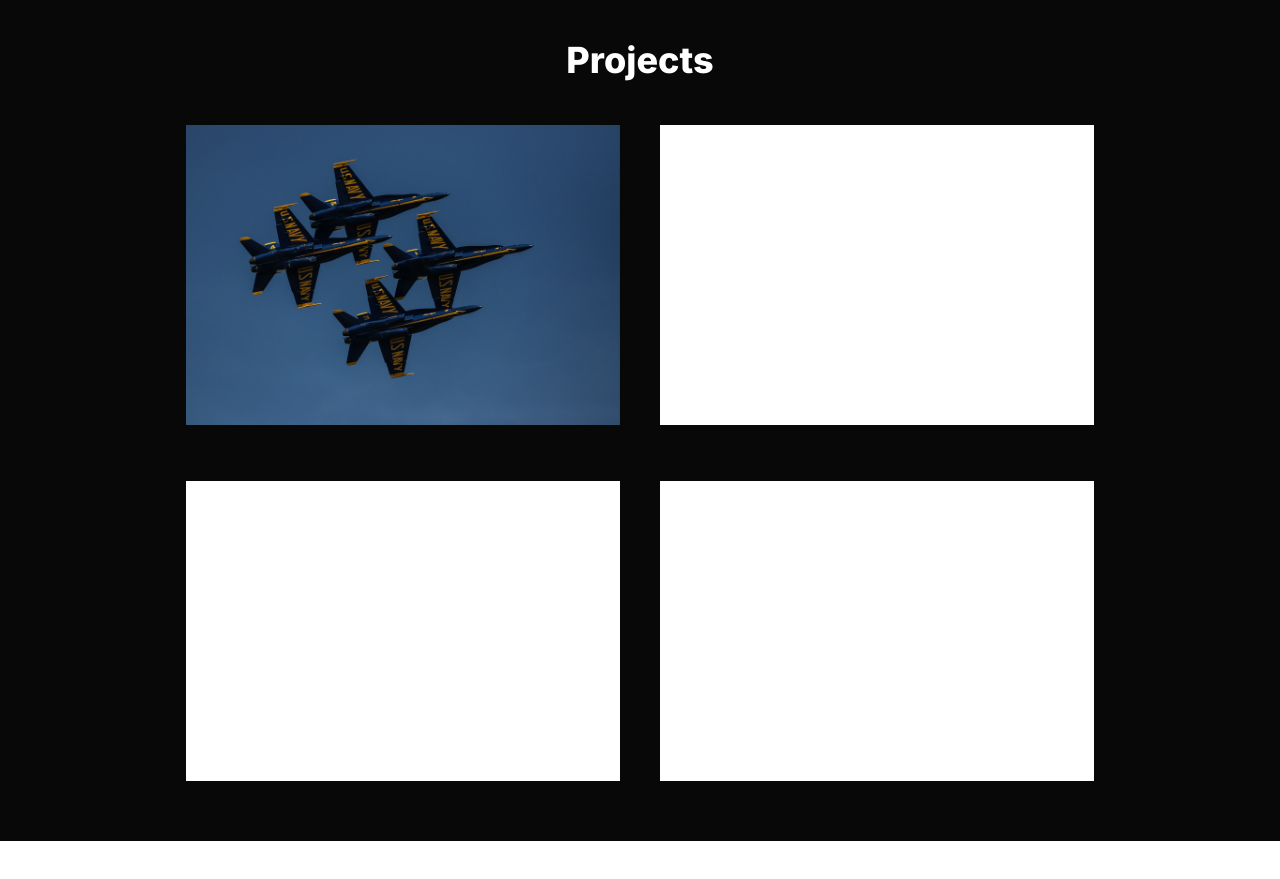
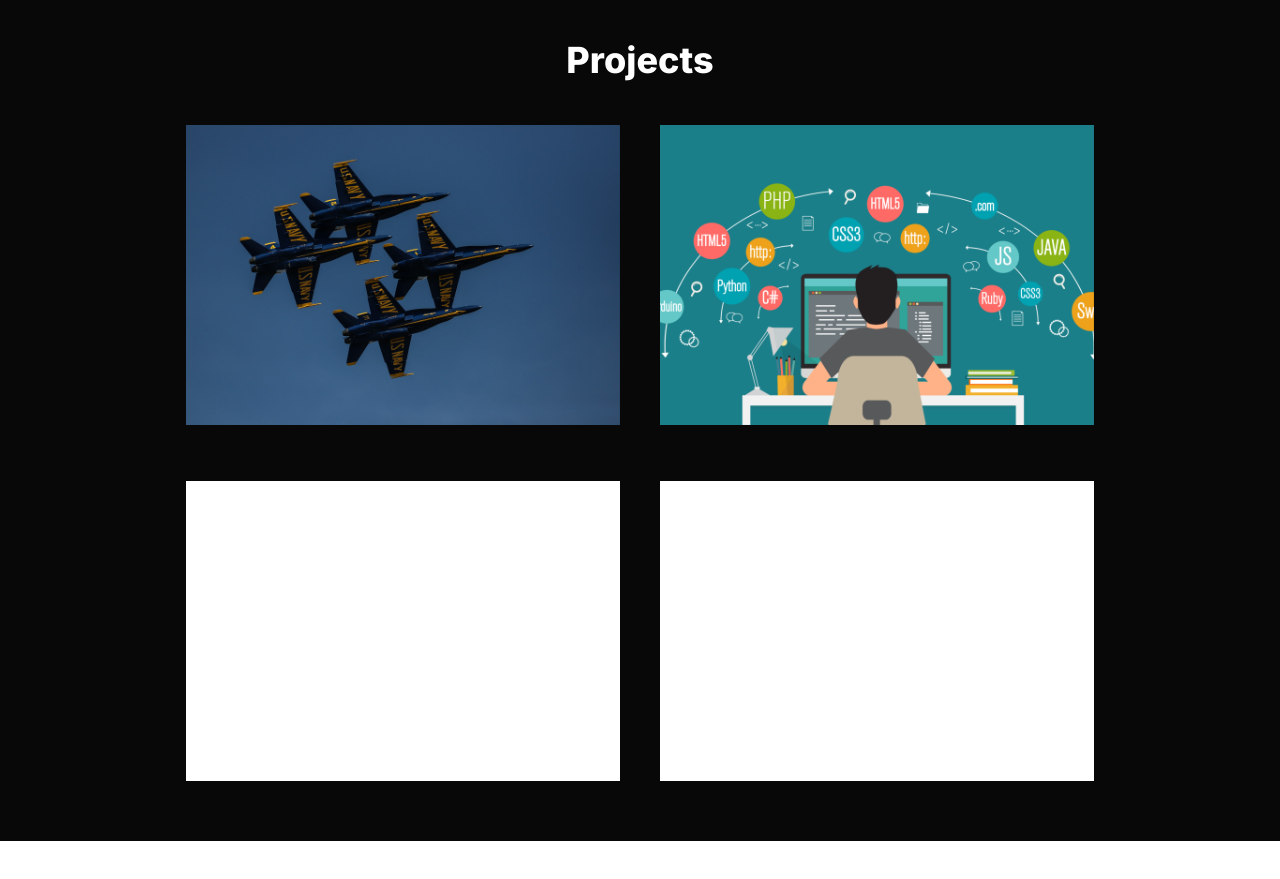
Before and after one commit to Bedlam343/Port-Folio, a Next.js app: page / in a window 1280 px wide. Shown: the part 1860-2739 px from the top of the page. Built offline with nearby package versions, Linux system fonts and the light colour scheme.

Commit message:
2 project cards

```diff
--- a/src/components/Projects.tsx
+++ b/src/components/Projects.tsx
@@ -1,17 +1,12 @@
 import { useState } from 'react';
 import FlipCard from '@/components/ui/FlipCard';
+import Arrow from '@/components/ui/Arrow';
 
 type ProjectsProps = {
   id: string;
 };
 
 const Projects = ({ id }: ProjectsProps) => {
-  const [hover, setHover] = useState<string>('');
-
-  const clearHover = () => {
-    setHover('');
-  };
-
   return (
     <div id={id} className="bg-[#080808] py-[60px] flex flex-col items-center">
       <p className="text-white text-center text-4xl font-extrabold mb-[25px] sm:mb-[45px]">
@@ -21,22 +16,105 @@ const Projects = ({ id }: ProjectsProps) => {
         (Crafted With Love)
       </p> */}
 
-      {/* Images with text. Once hovered, images flips like a notecard and shows more info on the back */}
       <div className="grid grid-cols-2 py-8 sm:py-0 sm:w-[908px] gap-x-10 gap-y-14">
-        <div className="flex h-[300px] flex-col justify-center">
+        <div className="h-[300px]">
           <FlipCard>
             <FlipCard.Front>
               <img
                 className="h-full w-full object-cover"
                 src="/projects/fighter-jets.jpg"
               />
+              {/* <p className="text-white text-3xl w-[100%] absolute bottom-4 object-right-bottom text-right px-4">
+                THEIA
+              </p> */}
             </FlipCard.Front>
 
-            <FlipCard.Back>Back</FlipCard.Back>
+            <FlipCard.Back>
+              <div className="py-4 px-6 flex flex-col justify-between h-full">
+                <div>
+                  <p className="text-center text-2xl mb-2 text-red-200">
+                    THEIA
+                  </p>
+                  <p>
+                    <span className="text-red-100">Theia</span> is the name of a
+                    software suite that makes custom{' '}
+                    <span className="text-red-100">
+                      Multi-Modal Adaptive User Interfaces
+                    </span>
+                    , demonstrated via an adapative UI that allowed a fighter
+                    jet pilot to control many fighter drones while also piloting
+                    their own ship. The{' '}
+                    <span className="text-red-100">
+                      UI adapted to changes in pilot&apos;s stress level as well
+                      as to external world events.
+                    </span>
+                  </p>
+                </div>
+
+                <div className="flex justify-end w-[100%]">
+                  <a
+                    href="https://github.com/orgs/thi-sjsu-project/repositories"
+                    target="_blank"
+                    className="bg-white/80 hover:bg-red-100 px-4 py-2 rounded-xl"
+                  >
+                    <p className="text-[#080808]">Code</p>
+                  </a>
+                </div>
+              </div>
+            </FlipCard.Back>
           </FlipCard>
         </div>
 
-        <div className="bg-white h-[300px]"></div>
+        <div className="h-[300px]">
+          <FlipCard>
+            <FlipCard.Front>
+              <img
+                className="h-full w-full object-cover"
+                src="/projects/bootcamper-logo.png"
+              />
+            </FlipCard.Front>
+
+            <FlipCard.Back>
+              <div className="py-4 px-6 flex flex-col justify-between h-full">
+                <div>
+                  <p className="text-center text-2xl mb-2 text-amber-200">
+                    BOOTCAMPER
+                  </p>
+                  <p>
+                    A bootcamp website made with{' '}
+                    <span className="text-amber-100">React</span>,{' '}
+                    <span className="text-amber-100">Node.js</span>,{' '}
+                    <span className="text-amber-100">Express</span>, and{' '}
+                    <span className="text-amber-100">Material-UI</span> that
+                    allows users to{' '}
+                    <span className="text-amber-100">create</span>,{' '}
+                    <span className="text-amber-100">delete</span>, and{' '}
+                    <span className="text-amber-100">update</span> bootcamps.
+                  </p>
+                </div>
+
+                <div className="flex justify-end w-[100%] gap-4">
+                  <a
+                    href="https://bootcamper-h6l8.onrender.com"
+                    target="_blank"
+                    className="bg-white/80 hover:bg-amber-100 px-4 py-2 rounded-xl"
+                  >
+                    <p className="text-[#080808]">Visit</p>
+                  </a>
+
+                  <a
+                    href="https://github.com/Bedlam343/Bootcamper"
+                    target="_blank"
+                    className="bg-white/80 hover:bg-amber-100 px-4 py-2 rounded-xl"
+                  >
+                    <p className="text-[#080808]">Code</p>
+                  </a>
+                </div>
+              </div>
+            </FlipCard.Back>
+          </FlipCard>
+        </div>
+
         <div className="bg-white h-[300px]"></div>
         <div className="bg-white h-[300px]"></div>
       </div>
--- a/src/components/ui/Arrow.tsx
+++ b/src/components/ui/Arrow.tsx
@@ -14,7 +14,7 @@ const Arrow = ({ size }: ArrowProps = defaultProps) => {
       viewBox="0 0 24 24"
       strokeWidth={1.5}
       stroke="black"
-      className={`size-${size}`}
+      className={`size-${2}`}
     >
       <path
         strokeLinecap="round"
--- a/src/components/ui/FlipCard.tsx
+++ b/src/components/ui/FlipCard.tsx
@@ -35,7 +35,7 @@ type BackProps = {
 const Back = ({ children }: BackProps) => {
   return (
     <div
-      className="absolute inset-0 h-full w-full bg-black/60 [transform:rotateY(180deg)]
+      className="absolute inset-0 h-full w-full bg-black/75 [transform:rotateY(180deg)]
       [backface-visibility:hidden]"
     >
       {children}
```
Also changed, not shown: public/projects/bootcamper-logo.png (added).
